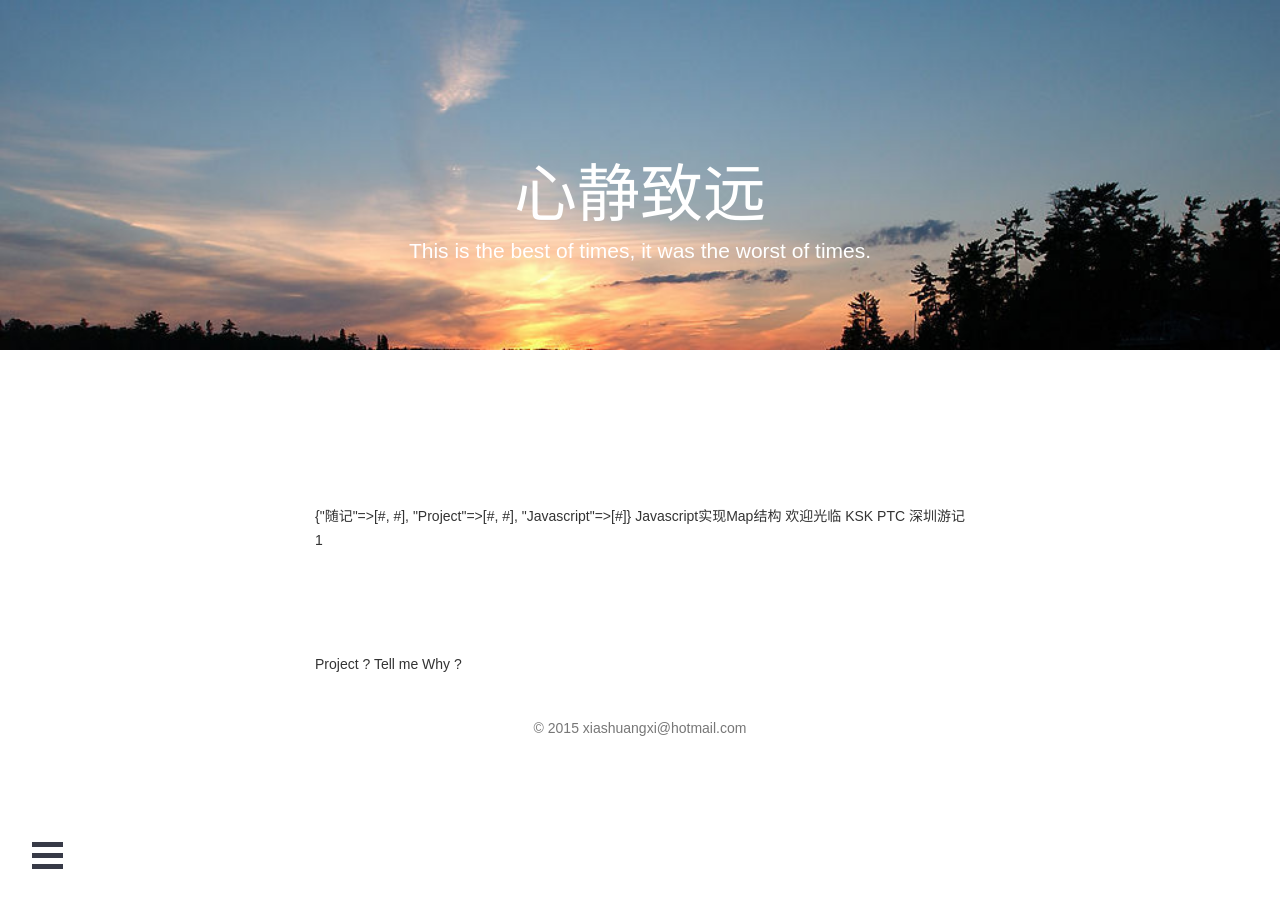
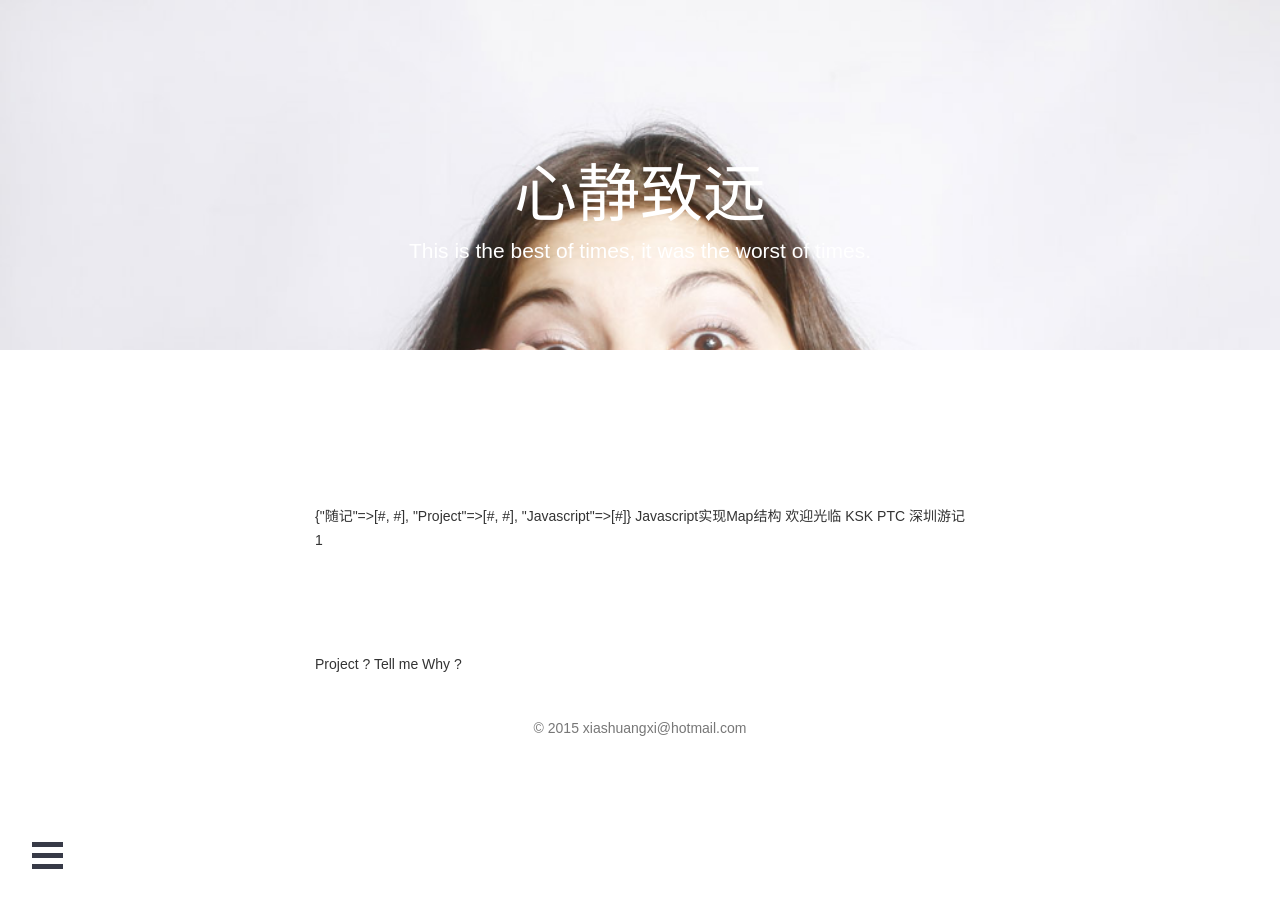
Before and after one commit to jinchangle/xiashuangxi.github.io, a Jekyll site: the page built from project/index.html, in a window 1280 px wide. Built offline with Jekyll 4.4.1, drawn with Linux system fonts in a browser that asks for light colours; nearby versions of some CDN libraries; comment, search, counter and statistics services are not loaded.

Commit message:
Please enter the commit message for your changes. Lines starting  with '' will be ignored, and an empty message aborts the commit.  On branch master  Your branch is up-to-date with 'origin/master'.
 Changes to be committed:
	modified:   project/index.html

```diff
--- a/project/index.html
+++ b/project/index.html
@@ -1,4 +1,5 @@
 ---
 title: xiashuangxi blog
 layout: project/default
+image: project.jpg
 ---
```
